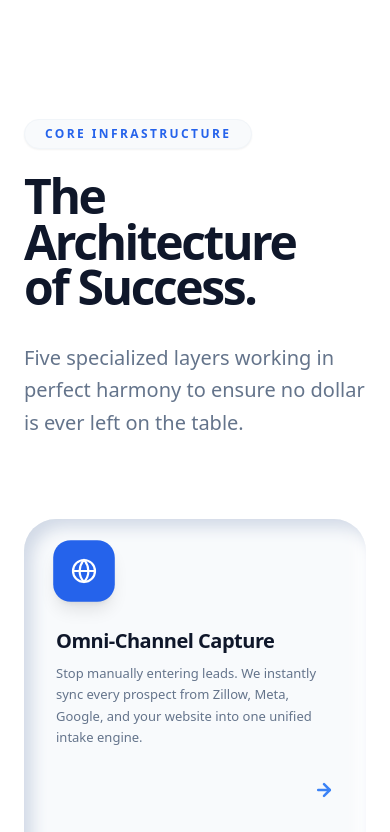
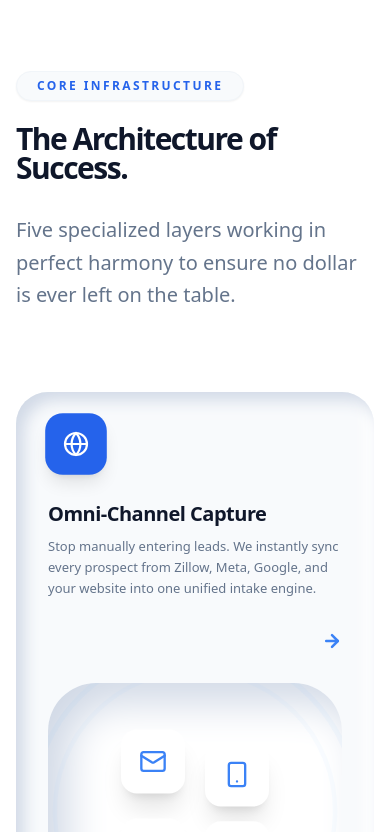
Before and after one commit to orlandoperflo/blossom, a Next.js app: page / in a window 390 px wide. Shown: the part 2740-3572 px from the top of the page. Built offline with nearby package versions, Linux system fonts and the light colour scheme.

Commit message:
Reapply polished desktop/mobile architecture styling with tap reveal

```diff
--- a/components/LandingPage.jsx
+++ b/components/LandingPage.jsx
@@ -423,13 +423,13 @@ const StepsSection = () => {
   ];
 
   return (
-    <section className="bg-white py-32 px-6 overflow-hidden relative">
+    <section className="bg-white py-20 md:py-32 px-4 sm:px-6 overflow-hidden relative">
       <div className="max-w-7xl mx-auto">
         <div className="mb-20 text-left max-w-2xl">
           <div className="inline-block px-5 py-1.5 bg-slate-50 border border-slate-100 rounded-full text-blue-600 text-xs font-black uppercase tracking-[0.2em] shadow-sm mb-6">
             Core Infrastructure
           </div>
-          <h2 className="text-5xl md:text-7xl font-black tracking-tighter text-slate-900 mb-8 leading-[0.95]">The Architecture <br /> of Success.</h2>
+          <h2 className="text-3xl sm:text-5xl md:text-7xl font-black tracking-tighter text-slate-900 mb-8 leading-[0.95]">The Architecture <br className="hidden sm:block" /> of Success.</h2>
           <p className="text-xl text-slate-500 font-medium leading-relaxed">
             Five specialized layers working in perfect harmony to ensure no dollar is ever left on the table.
           </p>
```
